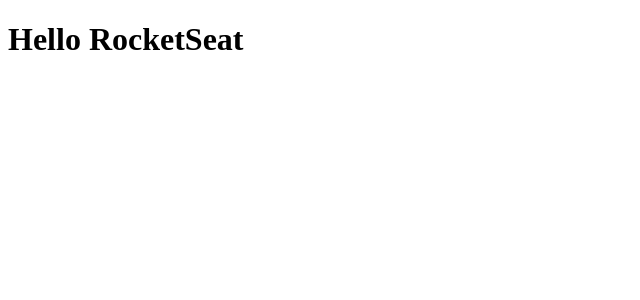
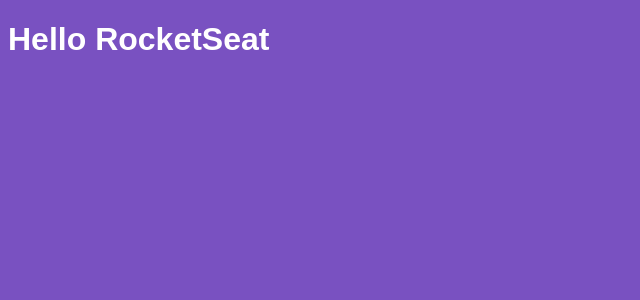
Before and after one commit to ricardominze/introducao-react, a React app: page / in a window 1280 px wide. Shown: the top 300 px of the page, without its empty margins (0-640 px from the left). Built offline with nearby package versions, Linux system fonts and the light colour scheme.

Commit message:
Importando CSS

```diff
--- a/package.json
+++ b/package.json
@@ -12,6 +12,8 @@
     "@babel/preset-env": "^7.8.6",
     "@babel/preset-react": "^7.8.3",
     "babel-loader": "^8.0.6",
+    "css-loader": "^3.4.2",
+    "style-loader": "^1.1.3",
     "webpack": "^4.41.6",
     "webpack-cli": "^3.3.11",
     "webpack-dev-server": "^3.10.3"
--- /dev/null
+++ b/src/App.css
@@ -0,0 +1,5 @@
+body{
+  background: #7951c1;
+  color: #FFF;
+  font-family: Arial, Helvetica, sans-serif;
+}
--- a/src/App.js
+++ b/src/App.js
@@ -1,4 +1,5 @@
 import React from 'react';
+import './App.css';
 
 function App() {
   return <h1>Hello RocketSeat</h1>;
--- a/webpack.config.js
+++ b/webpack.config.js
@@ -17,6 +17,13 @@ module.exports = {
         use:{
           loader: 'babel-loader'
         }
+      },
+      {
+      test: /\.css$/,
+      use:[
+        {loader: 'style-loader'},
+        {loader: 'css-loader'}
+      ]
       }
     ]
   }
```
Also changed, not shown: 1 other file (tests, documents, lock files or other folders).
